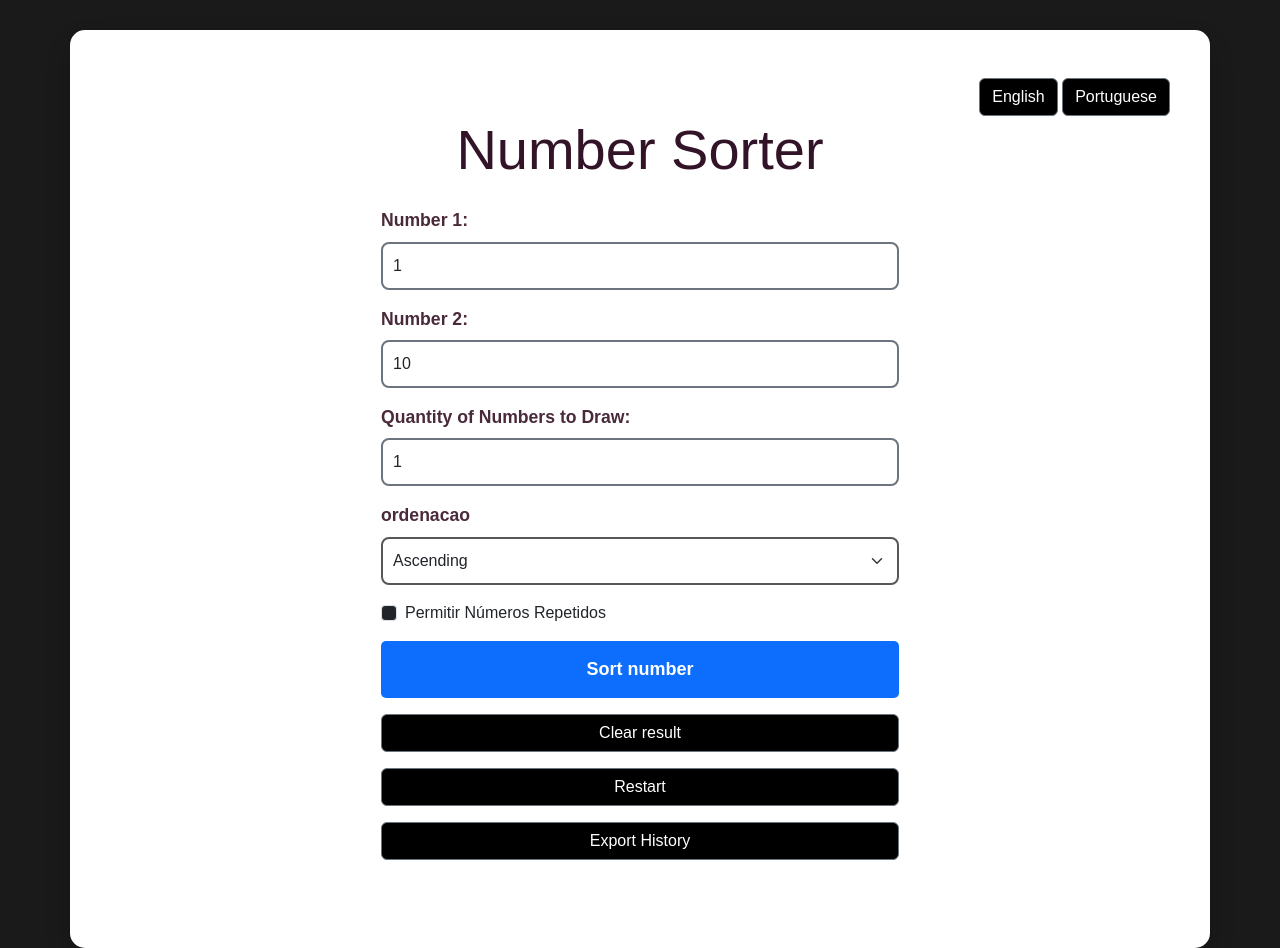
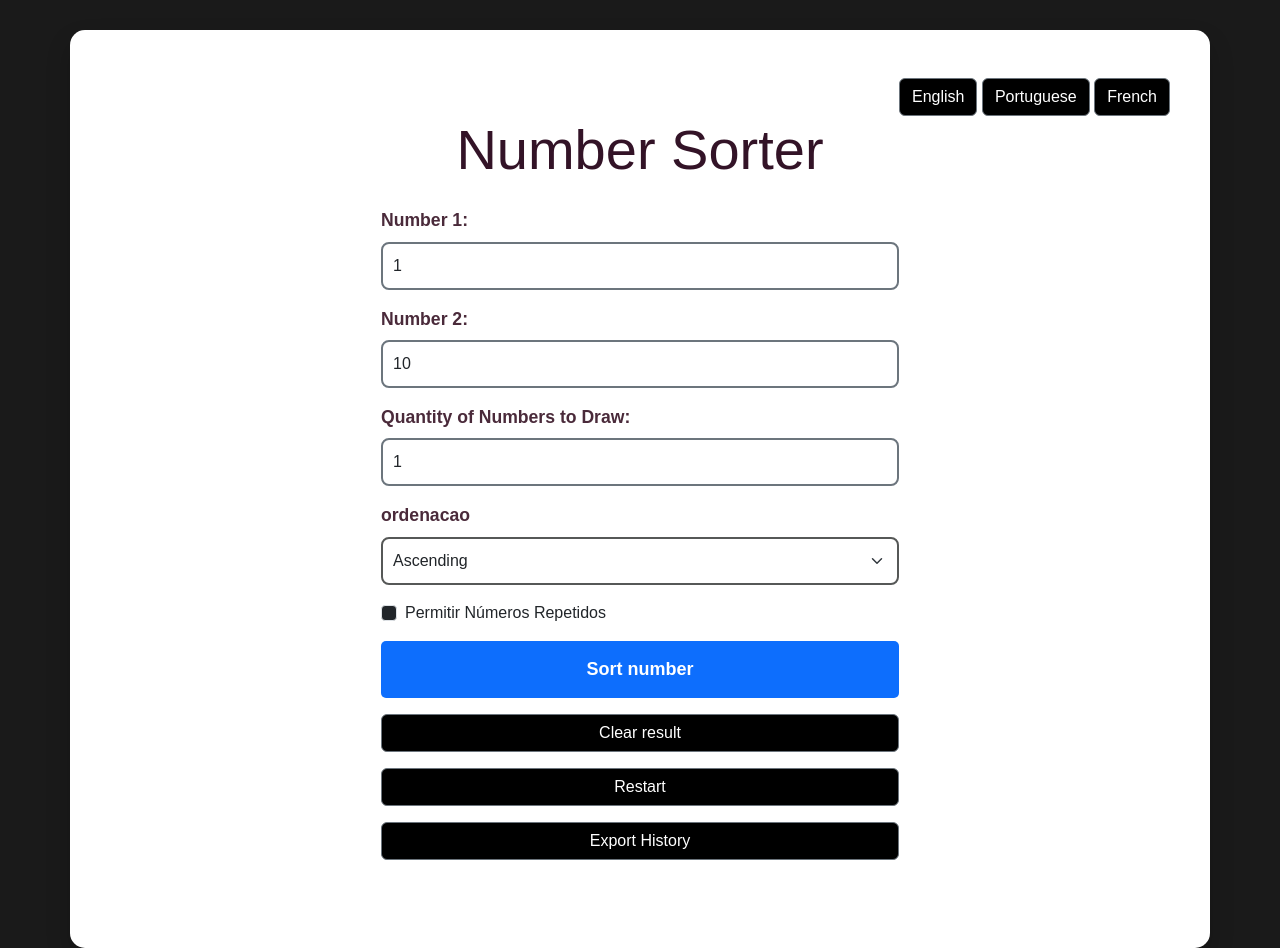
Before and after one commit to IanOliveiraSilva/sorteador-numeros, a plain HTML site: page index.html in a window 1280 px wide. Drawn offline with nearby package versions, Linux system fonts and the light colour scheme.

Commit message:
Adding french

```diff
--- a/idiomas.js
+++ b/idiomas.js
@@ -17,6 +17,7 @@ const idiomas = {
         'exportarHistoricos': 'Exportar Histórico',
         'english': 'Inglês',
         'portugues': 'Português',
+        'frances': 'Francês'
     },
     'en': {
         'titulo': 'Number Sorter',
@@ -36,6 +37,27 @@ const idiomas = {
         'exportarHistoricos': 'Export History',
         'english': 'English',
         'portugues': 'Portuguese',
+        'frances': 'French'
+    },
+    'fr': {
+        'titulo': 'Tireur de Numéros',
+        'labelNumero1': 'Numéro 1 :',
+        'labelNumero2': 'Numéro 2 :',
+        'labelQuantidade': 'Quantité de Numéros à Tirer :',
+        'placeholderNumero1': 'Entrez le premier numéro',
+        'placeholderNumero2': 'Entrez le deuxième numéro',
+        'placeholderQuantidade': 'Entrez le nombre de numéros à tirer',
+        'ordenação': 'Tri',
+        'Crescente': 'Croissant',
+        'Decrescente': 'Décroissant',
+        'permitirRepetidos': 'Autoriser les numéros répétés',
+        'sortearNumeros': 'Tirer le(s) numéro(s)',
+        'limparResultados': 'Effacer le résultat',
+        'reiniciar': 'Redémarrer',
+        'exportarHistoricos': 'Exporter l\'historique',
+        'english': 'Anglais',
+        'portugues': 'Portugais',
+        'francais': 'Français',
     }
 };
 
--- a/index.html
+++ b/index.html
@@ -17,6 +17,7 @@
         <div class="text-end">
             <button class="btn btn-secondary" onclick="mudarIdioma('en')" data-traducao="english">English</button>
             <button class="btn btn-secondary" onclick="mudarIdioma('pt')" data-traducao="portugues">Português</button>
+            <button class="btn btn-secondary" onclick="mudarIdioma('fr')" data-traducao="frances">Francês</button>
         </div>
 
         <h1 class="display-4 text-center mb-4" data-traducao="titulo">Sorteador de Números</h1>
--- a/script.js
+++ b/script.js
@@ -62,14 +62,16 @@ function atualizarHistorico(resultado) {
         icon.classList.add('icon');
         icon.innerHTML = '<i class="bi bi-check-circle-fill"></i>';
 
+        let opcoesDataHora = { hour: 'numeric', minute: 'numeric', day: 'numeric', month: 'numeric', year: 'numeric' };
+        let dataHora = new Date().toLocaleString(undefined, opcoesDataHora);
+
         let historicoText = document.createElement('p');
-        historicoText.innerHTML = `${icon.outerHTML} Sorteio anterior: ${numerosSorteados[i]}`;
+        historicoText.innerHTML = `${icon.outerHTML} Sorteio anterior (${dataHora}): ${numerosSorteados[i]}`;
 
         historicoCard.appendChild(historicoText);
         historico.appendChild(historicoCard);
     }
 }
-
 
 function reiniciar() {
     document.getElementById('numero1').value = 1;
@@ -81,6 +83,7 @@ function reiniciar() {
     document.getElementById('result').innerText = '';
 
     document.getElementById('historico').innerHTML = '';
+
 }
 
 function mudarIdioma(idioma) {
```
